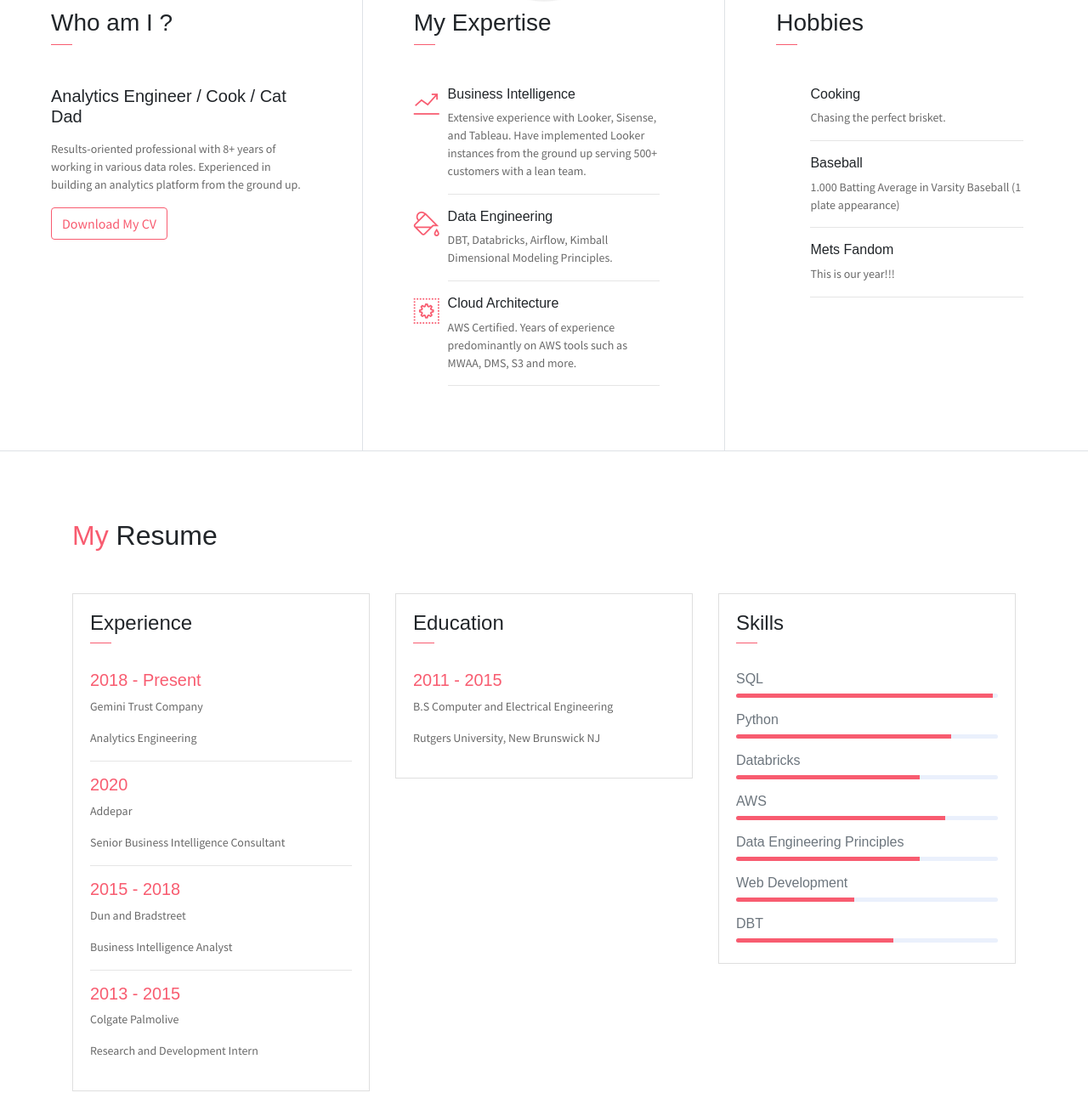
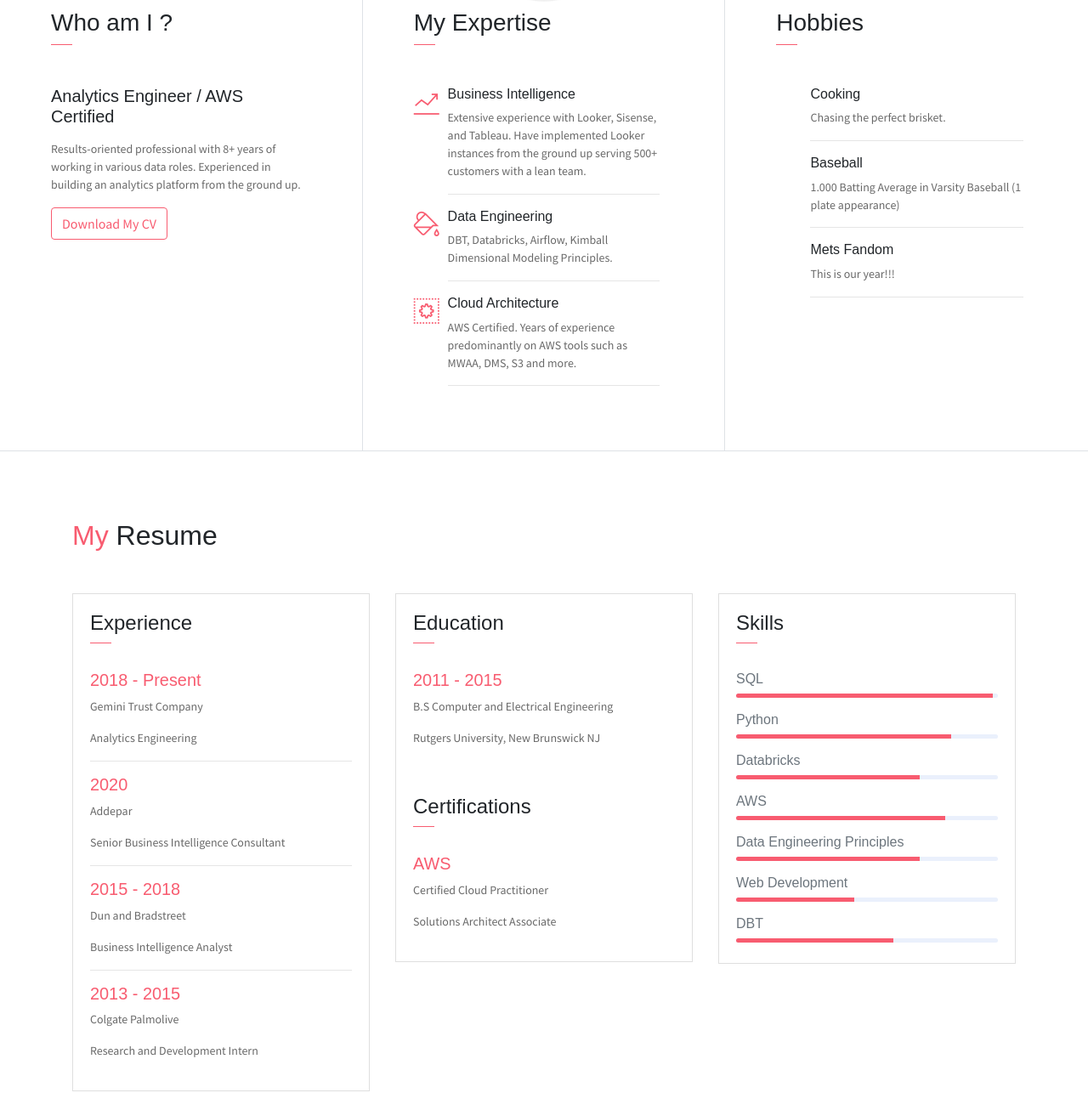
Before and after one commit to EvanChipps/evanpersonalwebsite, a plain HTML site: page index.html in a window 1280 px wide. Shown: the part 767-2053 px from the top of the page at 85% size. Drawn offline with Linux system fonts and the light colour scheme; some packages are replaced by stand-ins of ours; some icons are missing.

Commit message:
Adding cert and cleaning homepage

```diff
--- a/index.html
+++ b/index.html
@@ -23,7 +23,7 @@
             <div class="header-content">
                 <h4 class="header-subtitle" >Hello, I am</h4>
                 <h1 class="header-title">Evan Chipps</h1>
-                <h6 class="header-mono" >Analytics Engineer | Grillmaster</h6>
+                <h6 class="header-mono" >Analytics Engineer | Data Enthusiast | AWS Certified</h6>
                 <form action="https://s3.amazonaws.com/evanchipps.com/assets/pdf/ResumeEvanChipps.pdf">
                     <button class="btn btn-primary btn-rounded"><i class="ti-printer pr-2"></i>Print Resume</button>
                 </form>
@@ -48,7 +48,7 @@
                     <img src="assets/imgs/avatar.jpg" alt="" class="brand-img">
                     <li class="brand-txt">
                         <h5 class="brand-title">Evan Chipps</h5>
-                        <div class="brand-subtitle">Analytics Engineer | Grillmaster</div>
+                        <div class="brand-subtitle">Analytics Engineer</div>
                     </li>
                 </ul>
                 <ul class="navbar-nav ml-auto">
@@ -67,7 +67,7 @@
             <div class="col-lg-4 about-card">
                 <h3 class="font-weight-light">Who am I ?</h3>
                 <span class="line mb-5"></span>
-                <h5 class="mb-3">Analytics Engineer / Cook / Cat Dad</h5>
+                <h5 class="mb-3">Analytics Engineer / AWS Certified </h5>
                 <p class="mt-20">Results-oriented professional with 8+ years of working in various data roles. Experienced in building an analytics platform from the ground up.</p>
 
                 <form action="https://s3.amazonaws.com/evanchipps.com/assets/pdf/ResumeEvanChipps.pdf">
@@ -175,6 +175,17 @@
                             <P>B.S Computer and Electrical Engineering</P>
                             <P class="subtitle">Rutgers University, New Brunswick NJ</P>
                         </div>
+                        <div class="card-header">
+                             <div class="mt-2">
+                                 <h4>Certifications</h4>
+                                 <span class="line"></span>
+                             </div>
+                         </div>
+                         <div class="card-body">
+                             <h6 class="title text-danger">AWS</h6>
+                             <P>Certified Cloud Practitioner</P>
+                             <P>Solutions Architect Associate</P>
+                         </div>
                     </div>
                 </div>
                 <div class="col-lg-4">
```
Also changed, not shown: 1 other file.
